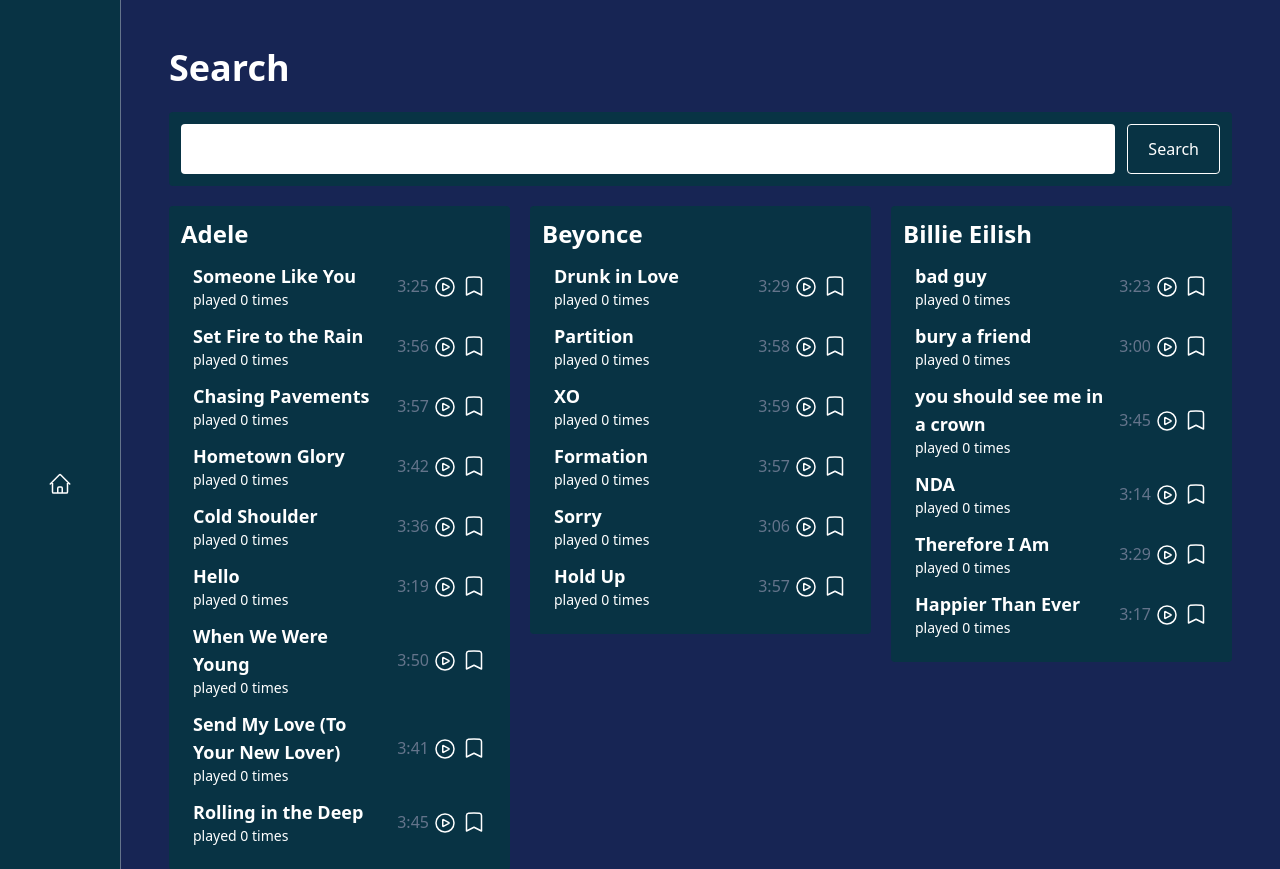
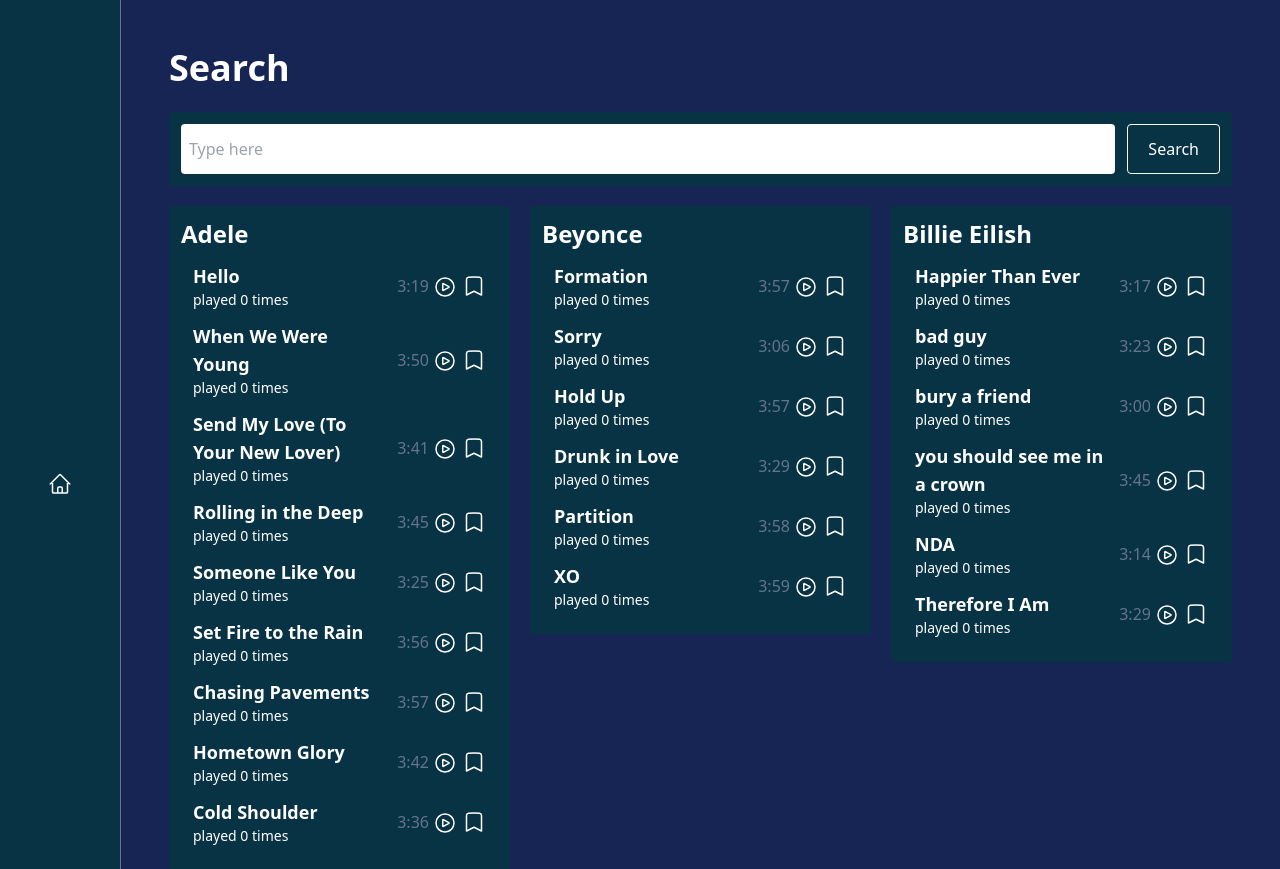
Before and after one commit to FloCRC/2024-may-music-player-hungry-hungry-caterpillars, a PHP site: page /search.php in a window 1280 px wide. Shown: the top 869 px of the page. Run offline with PHP 8.4, Linux system fonts and the light colour scheme; data comes from the database, SQL or seed files in the repository; some libraries are stand-ins or nearby versions.

Commit message:
Upgraded Searchbarpt2

```diff
--- a/search.php
+++ b/search.php
@@ -68,7 +68,7 @@ if (isset($_GET['playSong'])&& isset($_GET['songID'])){
             </div>
 
             <form class="flex rounded p-3 bg-cyan-950 mb-5">
-                <input type="search" name="search" class="rounded p-2 w-full text-black" />
+                <input type="search" name="search" placeholder="Type here" value='<?php if (isset($_GET['search'])){echo $_GET['search'];} ?>' class="rounded p-2 w-full text-black" />
                 <input type="submit" value="Search" class="ml-3 border border-white rounded p-3 px-5 hover:border-slate-500 hover:text-slate-500 hover:cursor-pointer">
             </form>
 
```
